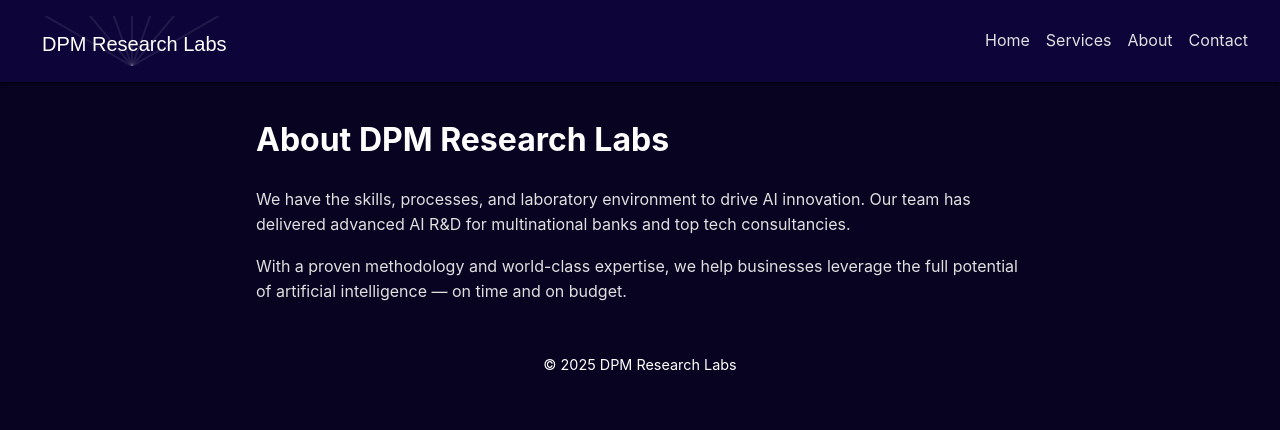
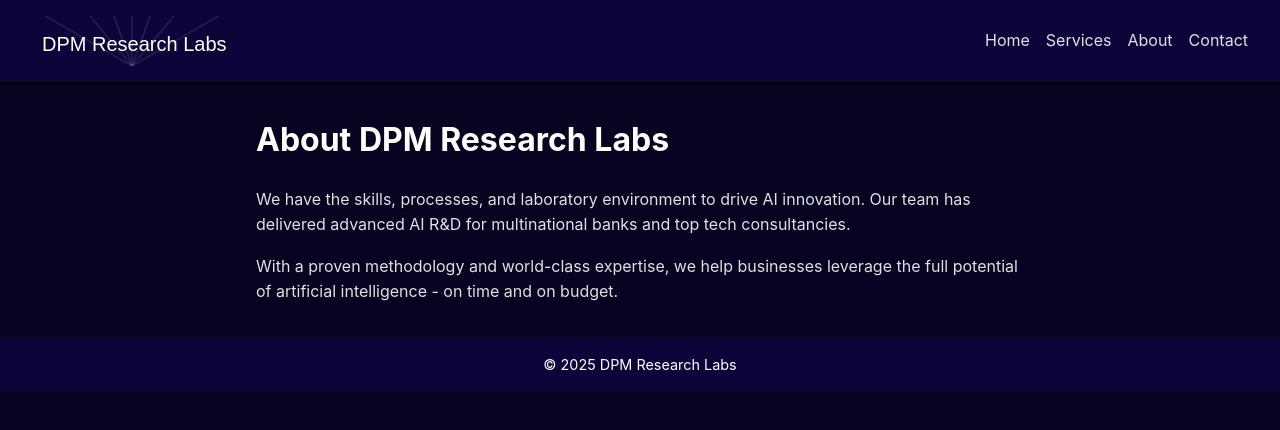
Before and after one commit to kblock1/dpm-research-labs, a Next.js app: page /about in a window 1280 px wide. Shown: the top 430 px of the page. Built offline with nearby package versions, Linux system fonts and the light colour scheme.

Commit message:
colours and stupid hyphen

```diff
--- a/pages/about.tsx
+++ b/pages/about.tsx
@@ -11,7 +11,7 @@ export default function About() {
       </p>
       <p>
         With a proven methodology and world-class expertise, we help businesses
-        leverage the full potential of artificial intelligence — on time and on
+        leverage the full potential of artificial intelligence - on time and on
         budget.
       </p>
     </Layout>
--- a/styles/globals.css
+++ b/styles/globals.css
@@ -66,5 +66,5 @@ footer {
   padding: 1rem;
   font-size: 0.9rem;
   color: #ffffff;
-  background: #070321;
+  background: #0d0539;
 }
```
